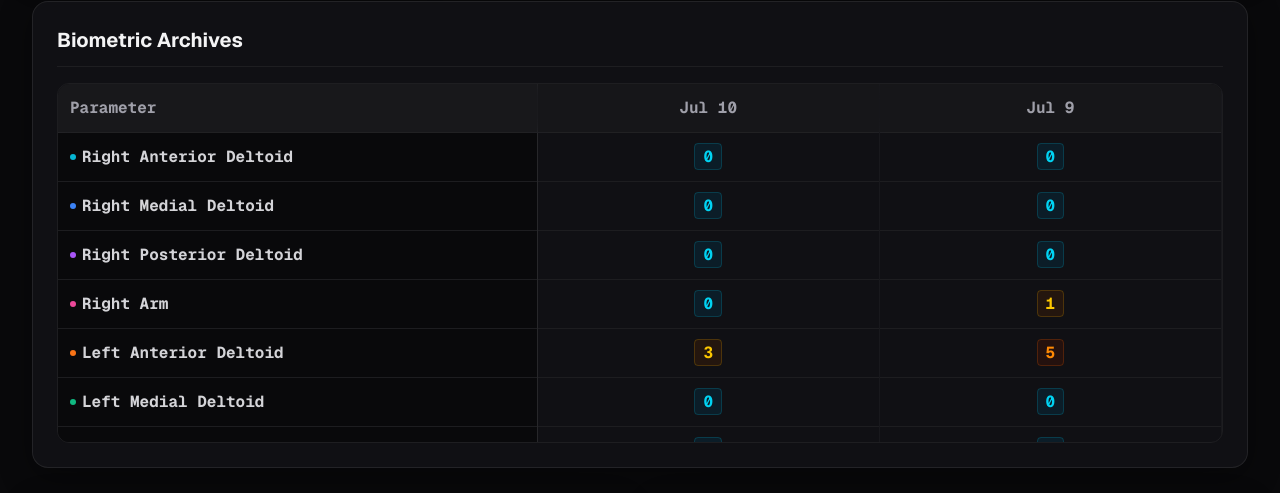
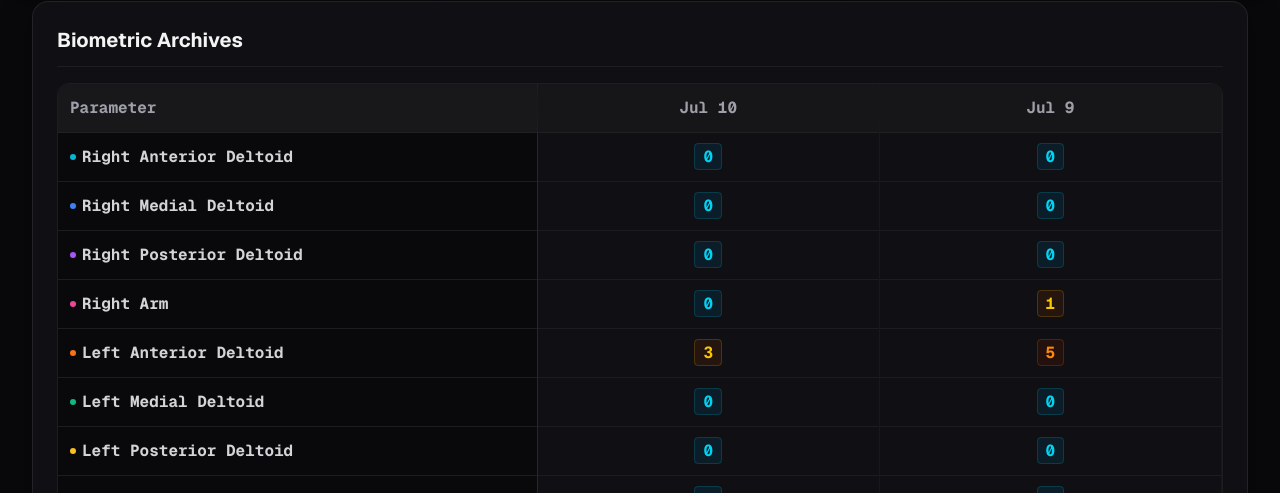
Before and after one commit to vin229n/health-tracker, a Next.js app: page / in a window 1280 px wide. Shown: the part 286-779 px from the top of the page. Built offline with nearby package versions, Linux system fonts and the light colour scheme; no server answers.

Commit message:
table height change

```diff
--- a/app/page.tsx
+++ b/app/page.tsx
@@ -596,7 +596,7 @@ export default function Home() {
             Zero Logs Committed. Add entries above.
           </div>
         ) : (
-          <div className="overflow-x-auto w-full max-h-[360px] border border-zinc-800/60 rounded-xl">
+          <div className="overflow-x-auto w-full max-h-[600px] border border-zinc-800/60 rounded-xl">
             <table className="w-full text-left text-sm md:text-base font-mono border-collapse">
               <thead>
                 <tr className="bg-zinc-900/80 border-b border-zinc-800 text-zinc-400 font-semibold sticky top-0 backdrop-blur z-20">
```
